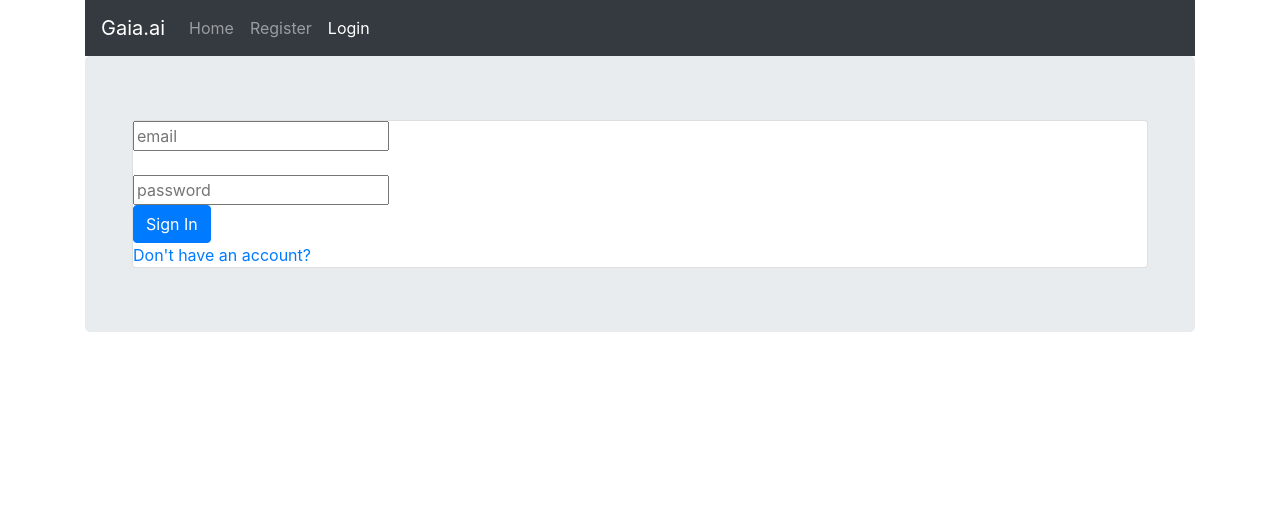
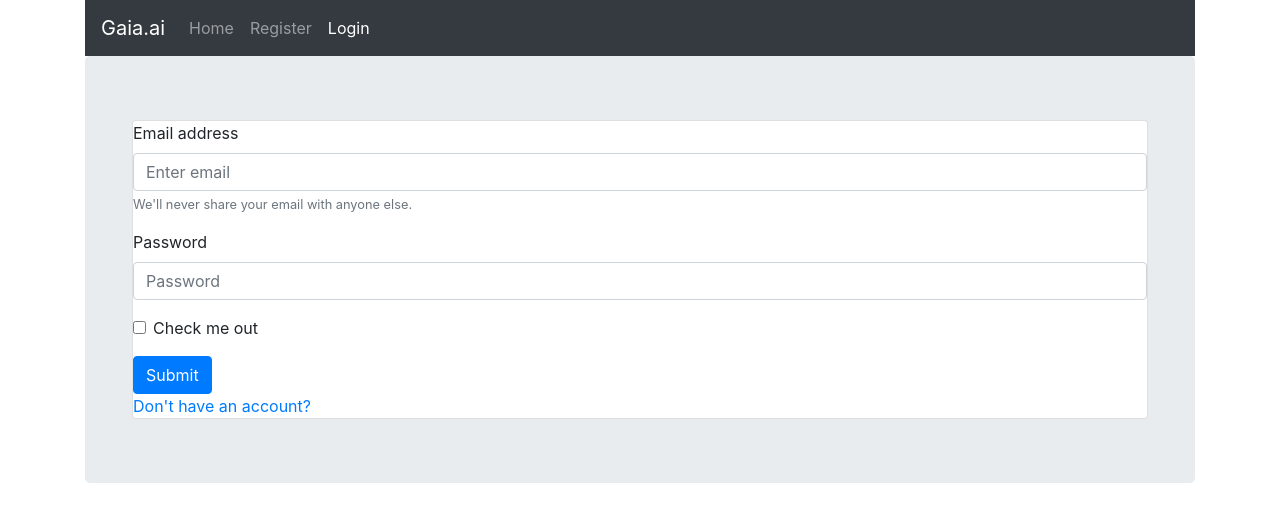
Before and after one commit to ohdaveed/gaia.ai, a React (Create React App) app: page /login in a window 1280 px wide. Shown: the top 522 px of the page. Built offline with nearby package versions, Linux system fonts and the light colour scheme.

Commit message:
fixed login

```diff
--- a/src/components/Gallery.js
+++ b/src/components/Gallery.js
@@ -1,16 +1,16 @@
 /* eslint-disable no-unused-vars */
 import React, { useState } from 'react'
-import {ImageGallery} from 'react-image-gallery'
-import "~react-image-gallery/styles/css/image-gallery.css";
+
 
 
 
 const Gallery = (props) => {
 	const [ images, setImages ] = useState('')
+
 	return (
 		<>
 
-		<ImageGallery items={images} />
+		{/* <ImageGallery /> */}
 
 		</>
 	)
--- a/src/index.js
+++ b/src/index.js
@@ -4,14 +4,8 @@
 import 'bootstrap/dist/css/bootstrap.min.css'
 import './index.css'
 
-import { library } from '@fortawesome/fontawesome-svg-core'
-import { fab } from '@fortawesome/free-brands-svg-icons'
-import { faUser } from '@fortawesome/free-solid-svg-icons'
-
 import App from './App'
 import * as serviceWorker from './serviceWorker'
-
-library.add(fab, faUser)
 
 ReactDOM.render(<App />, document.getElementById('root'))
 
--- a/src/pages/Dashboard.js
+++ b/src/pages/Dashboard.js
@@ -1,7 +1,7 @@
 /* eslint-disable no-unused-vars */
 import React from "react";
 import { Row } from "react-bootstrap";
-import { FontAwesomeIcon } from "@fortawesome/react-fontawesome";
+
 
 function Admin(props) {
   const token = JSON.parse(localStorage.getItem('tokens'))
@@ -10,7 +10,7 @@
     <>
       <Row className="justify-content-md-center">
         <h2>
-          Welcome <FontAwesomeIcon icon="user" /> B
+          Welcome B
         </h2>{" "}
       </Row>
 
--- a/src/pages/Login.js
+++ b/src/pages/Login.js
@@ -14,7 +14,7 @@
 
 	function postLogin() {
 		axios
-			.post('https://gaiadb.herokuapp.com/api/users/login', {
+			.post('http://localhost:8000/api/users/login', {
 				email,
 				password
 			})
@@ -39,27 +39,25 @@
 		<>
 			<Container>
 				<Card>
-					<Form>
-						<input
-							type="email"
-							value={email}
-							onChange={(e) => {
-								setEmail(e.target.value)
-							}}
-							placeholder="email"
-						/>{' '}
-						<br />
-						<br />{' '}
-						<input
-							type="password"
-							value={password}
-							onChange={(e) => {
-								setPassword(e.target.value)
-							}}
-							placeholder="password"
-						/>
-						<br /> <Button onClick={postLogin}>Sign In</Button>
-						{isError}
+					<Form onClick={postLogin}>
+						<Form.Group controlId="email">
+							<Form.Label>Email address</Form.Label>
+							<Form.Control type="email" placeholder="Enter email" />
+							<Form.Text className="text-muted">
+								We'll never share your email with anyone else.
+							</Form.Text>
+						</Form.Group>
+
+						<Form.Group controlId="password">
+							<Form.Label>Password</Form.Label>
+							<Form.Control type="password" placeholder="Password" />
+						</Form.Group>
+						<Form.Group controlId="formBasicCheckbox">
+							<Form.Check type="checkbox" label="Check me out" />
+						</Form.Group>
+						<Button variant="primary">
+							Submit
+						</Button>
 					</Form>
 					<Link to="/register">Don't have an account? </Link>
 				</Card>
```
Also changed, not shown: src/App.js (+3 -4 lines), src/components/PrivateRoute.js (+7 -9 lines).
